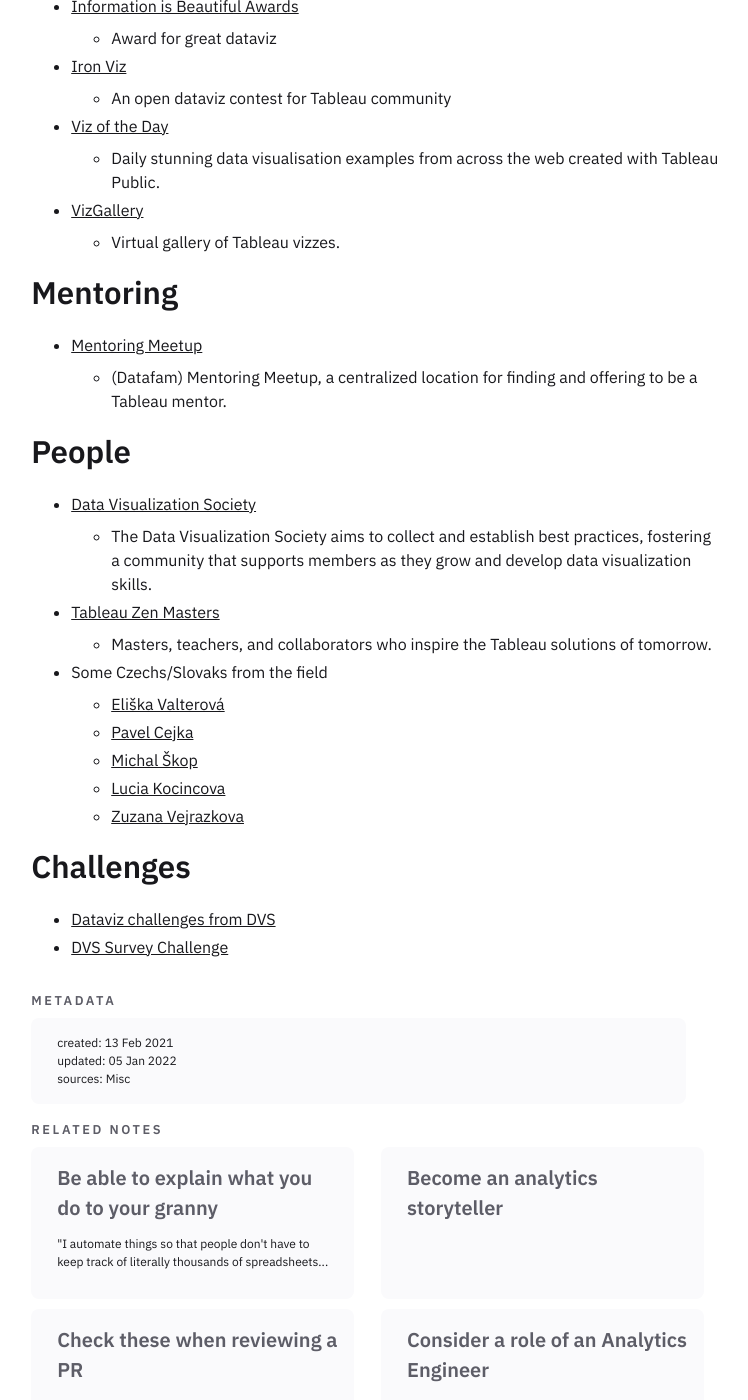
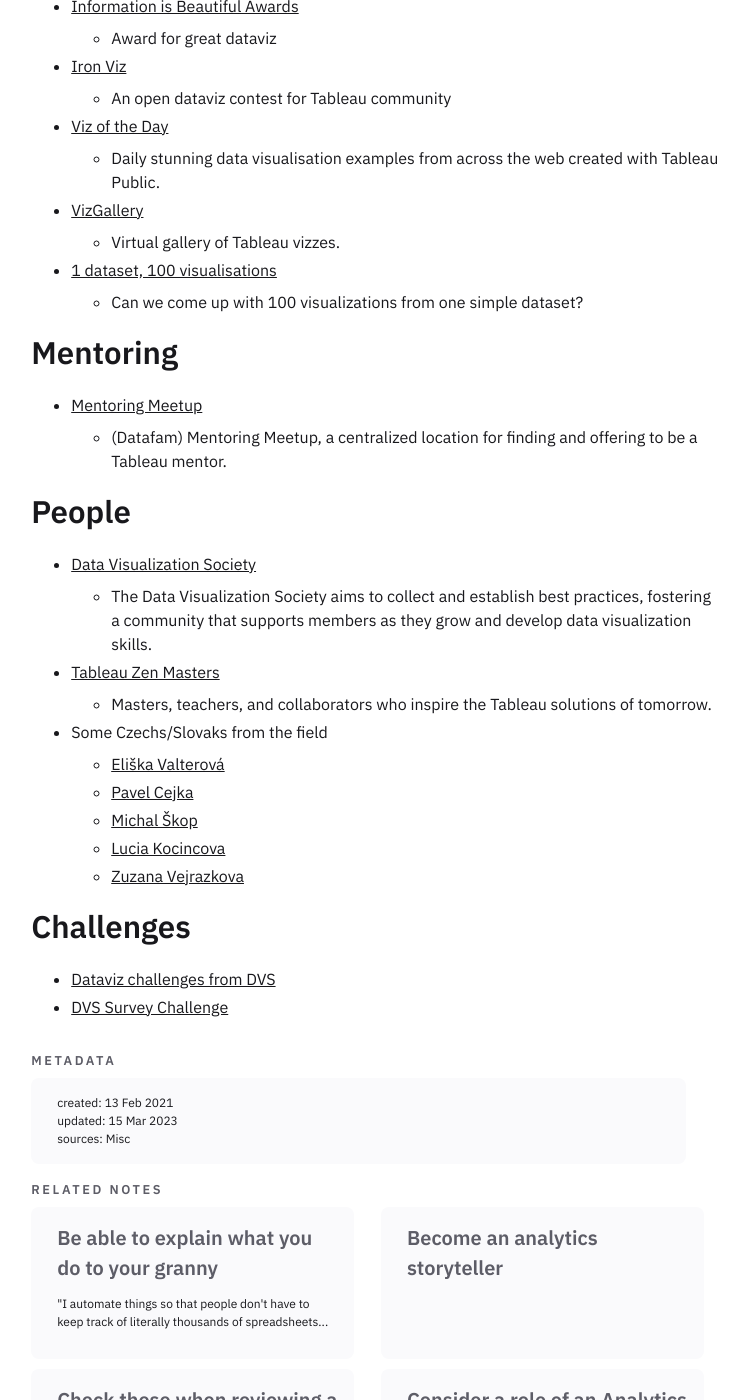
Before and after one commit to one-data-cookie/one-data-cookie.github.io, a Jekyll site: the page built from _notes/data-vis/Learn from others.md, in a window 1280 px wide and 1400 px high, scrolled down 1356 px. Shown: the whole window, without its empty margins (264-1012 px from the left). Built offline with Jekyll 4.4.1, drawn with Linux system fonts in a browser that asks for light colours.

Commit message:
sync notes and files as of 2023/03/15 19:47:05 UTC

```diff
--- a/_notes/data-vis/Learn from others.md
+++ b/_notes/data-vis/Learn from others.md
@@ -5,7 +5,7 @@
 tags: [learn, people]
 season: summer
 created: 13 Feb 2021
-updated: 05 Jan 2022
+updated: 15 Mar 2023
 sources: Misc
 ---
 
@@ -52,6 +52,8 @@
 	* Daily stunning data visualisation examples from across the web created with Tableau Public.
 * [VizGallery](https://vizgallery.tableaupublic.com/)
 	* Virtual gallery of Tableau vizzes.
+* [1 dataset, 100 visualisations](https://100.datavizproject.com/)
+	* Can we come up with 100 visualizations from one simple dataset?
 
 ## Mentoring
 * [Mentoring Meetup](http://www.mentoringmeetup.com/)
```
